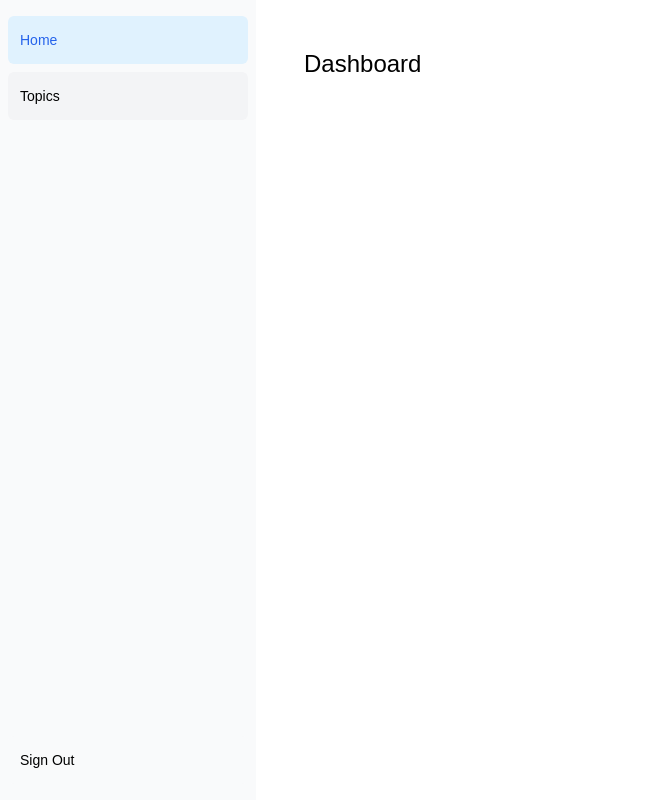
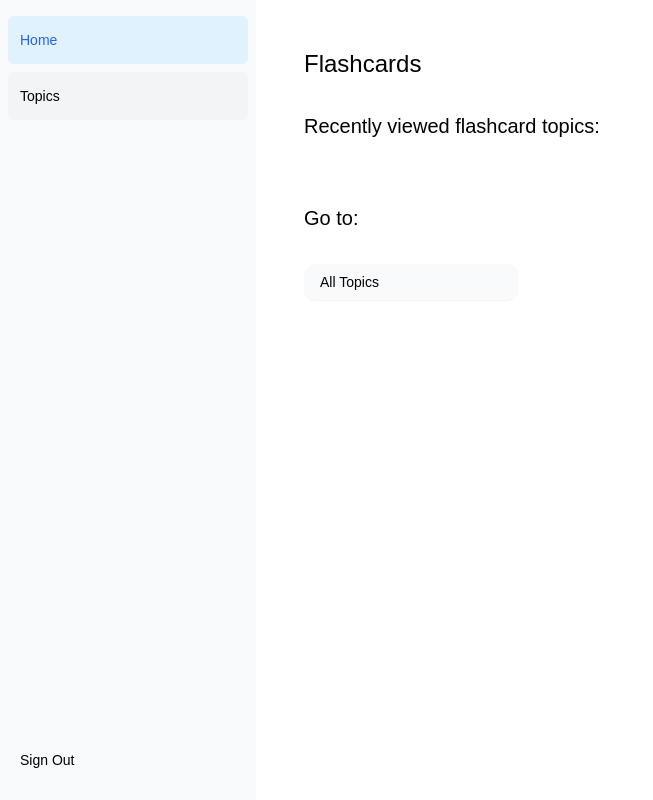
Before and after one commit to RvVelthuijsen/Flashcards, a Next.js app: page /dashboard in a window 1280 px wide. Shown: the whole page, without its empty margins (0-653 px from the left). Built offline with nearby package versions, Linux system fonts and the light colour scheme; no server answers; the database is empty.

Commit message:
added content to the dashboard

```diff
--- a/app/dashboard/(overview)/page.tsx
+++ b/app/dashboard/(overview)/page.tsx
@@ -1,18 +1,35 @@
 import { Suspense } from "react";
-
+import TopicCardWrapper from "@/app/ui/dashboard/cards";
+import { CardsSkeleton } from "@/app/ui/skeletons";
 import { Metadata } from "next";
+import { fetchMostRecentTopics } from "@/app/lib/data";
+import Link from "next/link";
 
 export const metadata: Metadata = {
-  title: "Dashboard",
+  title: "Flashcards",
 };
 
 export default async function Page() {
+  const recentTopics = await fetchMostRecentTopics();
   return (
     <main>
-      <h1 className={`mb-4 text-xl md:text-2xl`}>Dashboard</h1>
-      <div className="grid gap-6 sm:grid-cols-2 lg:grid-cols-4"></div>
-
-      <div className="mt-6 grid grid-cols-1 gap-6 md:grid-cols-4 lg:grid-cols-8"></div>
+      <h1 className="mb-8 text-xl md:text-2xl">Flashcards</h1>
+      <h2 className="mb-8 text-l md:text-xl">
+        Recently viewed flashcard topics:
+      </h2>
+      <div className="grid gap-6 sm:grid-cols-2 lg:grid-cols-4">
+        <Suspense fallback={<CardsSkeleton />}>
+          <TopicCardWrapper topics={recentTopics} />
+        </Suspense>
+      </div>
+      <h2 className="my-8 text-l md:text-xl">Go to:</h2>
+      <div className="grid gap-6 sm:grid-cols-2 lg:grid-cols-4">
+        <Link href={`/dashboard/topics`}>
+          <div className="rounded-xl bg-gray-50 p-2 shadow-sm">
+            <h3 className="ml-2 text-sm font-medium">All Topics</h3>
+          </div>
+        </Link>
+      </div>
     </main>
   );
 }
```
